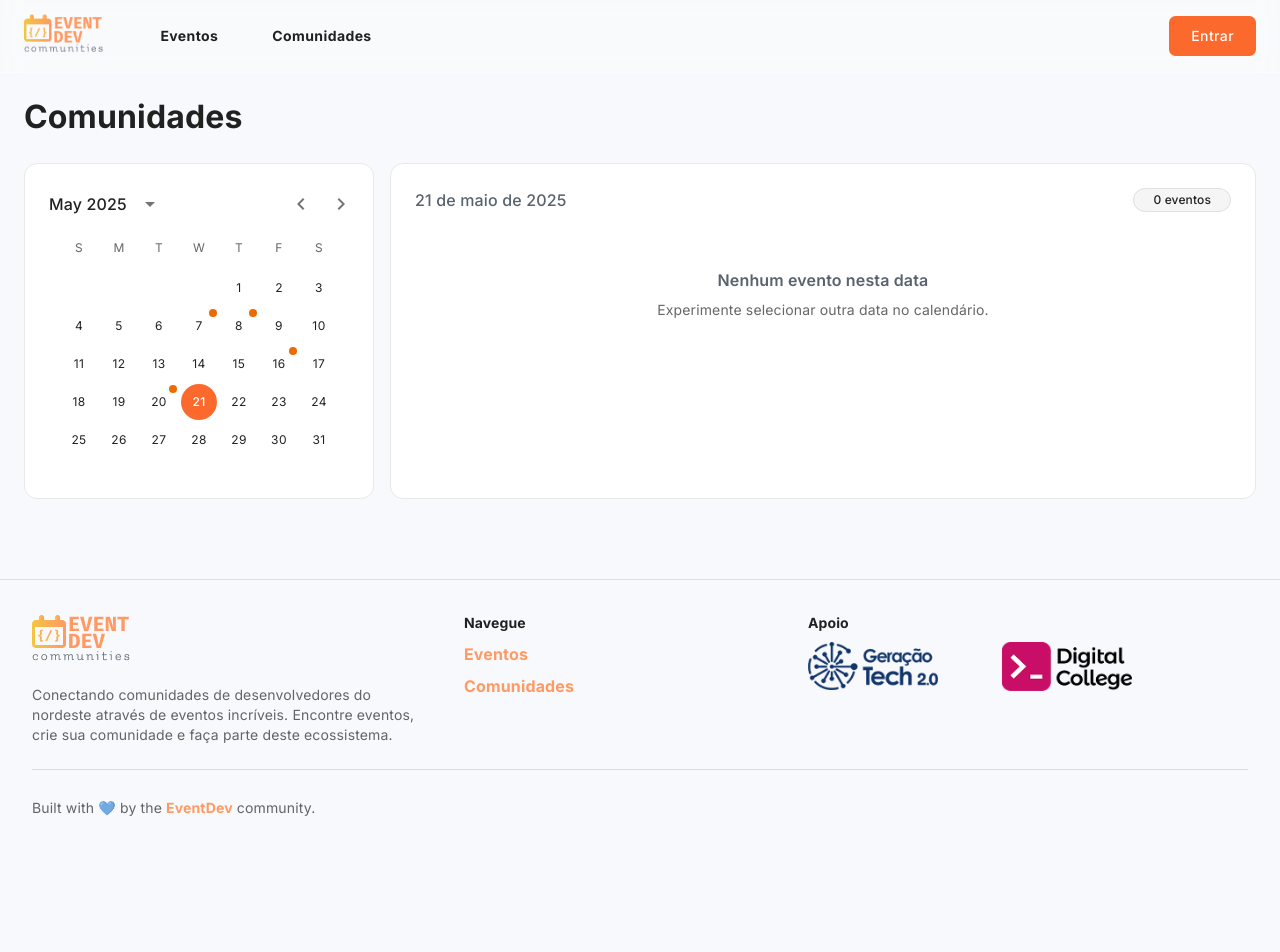
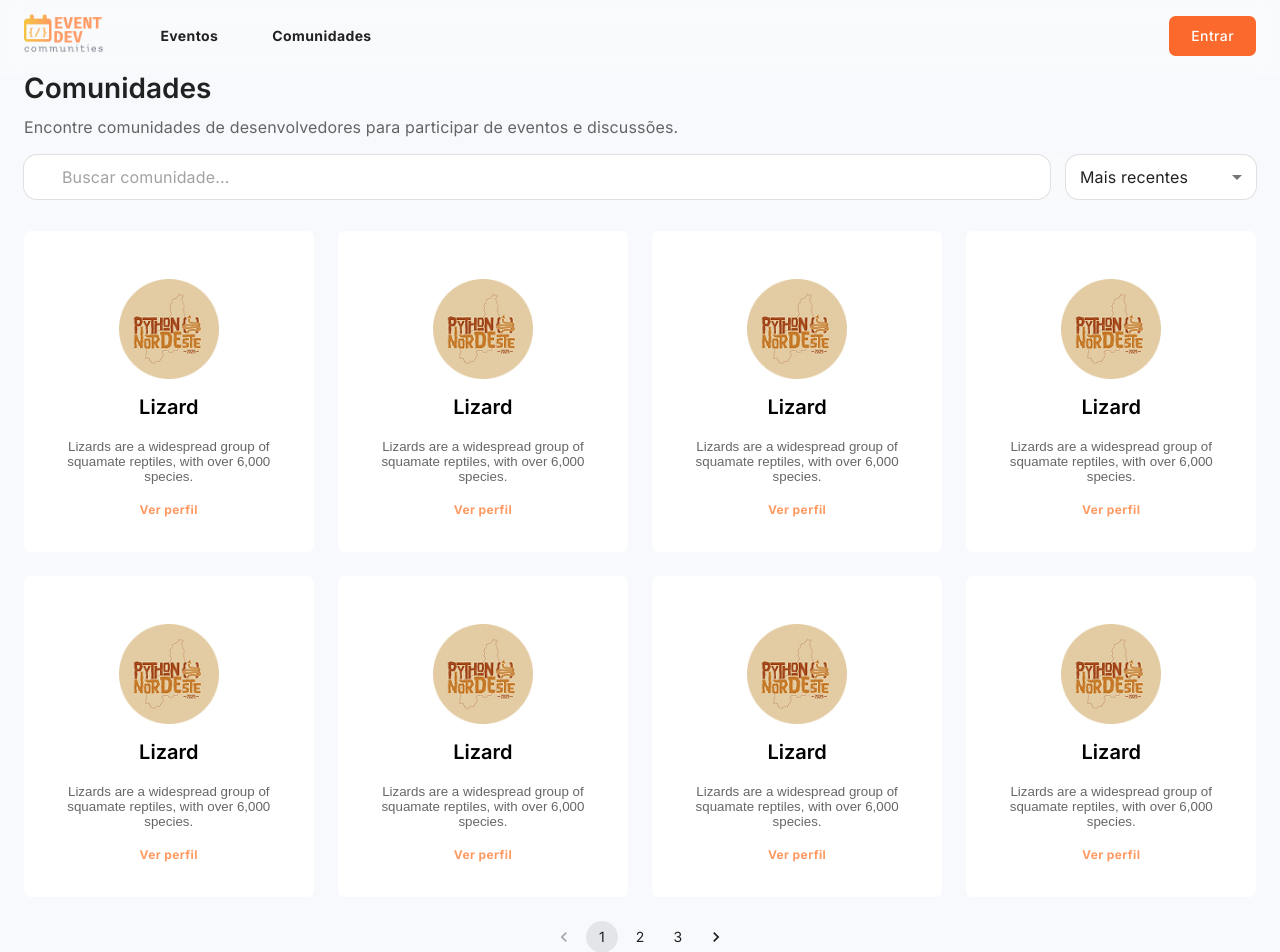
Before and after one commit to mathewvieira/Event-Dev-Communities, a React (Vite) app: page /comunidades in a window 1280 px wide. Shown: the top 952 px of the page. Before the commit the page ends 854 px from the top, so only its background shows below. Built offline with nearby package versions, Linux system fonts and the light colour scheme; some icons are missing.

Commit message:
feat: add communities page and horizontal card component

```diff
--- a/src/pages/Communities.jsx
+++ b/src/pages/Communities.jsx
@@ -1,13 +1,77 @@
-import CalendarView from '@/shared/components/CalendarView'
 import Container from '@mui/material/Container'
+import Typography from '@mui/material/Typography'
+import Searchbar from '@/shared/components/Searchbar'
+import FeaturedCardGroup from '@/shared/components/FeaturedCard/FeaturedCardGroup'
+import Pagination from '@mui/material/Pagination'
+import Box from '@mui/material/Box'
+import { useState } from 'react'
+import React from 'react'
+import CardEventHorizontal from '@/shared/components/CardEvent/CardEventHorizontal'
+export default function Communities() {
+  const [page, setPage] = useState(1)
+  const groups = [
+    ['comunidade 1', 'comunidade 2'],
+    ['comunidade 3', 'comunidade 4'],
+    ['comunidade 5', 'comunidade 6'],
+    ['comunidade 7', 'comunidade 8'],
+    ['comunidade 9']
+  ]
 
-export default function Communities() {
+  const groupsPerPage = 2
+  const pageCount = Math.ceil(groups.length / groupsPerPage)
+
+  const groupsToShow = groups.slice((page - 1) * groupsPerPage, page * groupsPerPage)
+
+  const handleChangePage = (_communities, value) => {
+    setPage(value)
+  }
   return (
     <Container
       maxWidth='xl'
       sx={{ paddingTop: '4.5rem' }}>
-      <h1>Comunidades</h1>
-      <CalendarView />
+      <Typography
+        component='div'
+        maxWidth='xl'>
+        <Typography
+          variant='h3'
+          component='h1'
+          gutterBottom
+          sx={{ fontWeight: 'semibold' }}>
+          Comunidades
+        </Typography>
+
+        <Typography
+          variant='body1'
+          color='text.secondary'
+          sx={{ marginBottom: '1rem' }}>
+          Encontre comunidades de desenvolvedores para participar de eventos e discussões.
+        </Typography>
+      </Typography>
+      <Searchbar
+        showToggle={false}
+        placeholderText={'Buscar comunidade...'}
+        filterOptions={[
+          { value: 'recent', label: 'Mais recentes' },
+          { value: 'popular', label: 'Mais populares' },
+          { value: 'alphabetical', label: 'Ordem alfabética' }
+        ]}
+      />
+      {groupsToShow.map((groupCommunities, index) => (
+        <FeaturedCardGroup
+          key={index}
+          communities={groupCommunities}
+        />
+      ))}
+
+      {pageCount > 1 && (
+        <Box sx={{ display: 'flex', justifyContent: 'center', mt: 3 }}>
+          <Pagination
+            count={pageCount}
+            page={page}
+            onChange={handleChangePage}
+          />
+        </Box>
+      )}
     </Container>
   )
 }
--- a/src/pages/Events.jsx
+++ b/src/pages/Events.jsx
@@ -7,9 +7,25 @@ import Box from '@mui/material/Box'
 import React, { useState } from 'react'
 import CalendarView from '@/shared/components/CalendarView'
 import Stack from '@mui/material/Stack'
+import Pagination from '@mui/material/Pagination'
 
 export default function Events() {
-  const [view, setView] = useState('calendar')
+  const [view, setView] = useState('grid')
+
+  const [page, setPage] = useState(1)
+
+  // cada grupo é uma lista de eventos (aqui só strings para ilustrar)
+  const groups = [['Evento 1', 'Evento 2'], ['Evento 3', 'Evento 4'], ['Evento 5', 'Evento 6'], ['Evento 7', 'Evento 8'], ['Evento 9']]
+
+  const groupsPerPage = 2
+  const pageCount = Math.ceil(groups.length / groupsPerPage)
+
+  const groupsToShow = groups.slice((page - 1) * groupsPerPage, page * groupsPerPage)
+
+  const handleChangePage = (_event, value) => {
+    setPage(value)
+  }
+
   return (
     <Box>
       <Container
@@ -36,10 +52,11 @@ export default function Events() {
         <Searchbar
           view={view}
           setView={setView}
+          placeholderText={'Buscar eventos...'}
         />
         <Box sx={{ display: 'flex', gap: 2 }}>
           <Stack
-            direction={{ xs: 'column', md: 'row' }}
+            direction={{ xs: 'column', md: 'column', lg: 'row' }}
             spacing={2}
             sx={{ width: '100%' }}>
             <Box>
@@ -50,8 +67,24 @@ export default function Events() {
                 <CalendarView />
               ) : (
                 <>
-                  <CardEventGroup />
-                  <CardEventGroup />
+                  {groupsToShow.map((groupEvents, index) => (
+                    <CardEventGroup
+                      key={index}
+                      events={groupEvents}
+                    />
+                  ))}
+
+                  {pageCount > 1 && (
+                    <Box sx={{ display: 'flex', justifyContent: 'center', mt: 3 }}>
+                      <Pagination
+                        count={pageCount}
+                        page={page}
+                        onChange={handleChangePage}
+                      />
+                    </Box>
+                  )}
+                  {/* <CardEventGroup />
+                  <CardEventGroup /> */}
                 </>
               )}
             </Box>
--- /dev/null
+++ b/src/shared/components/CardEvent/CardEventHorizontal/index.jsx
@@ -0,0 +1,104 @@
+import Box from '@mui/material/Box'
+import Card from '@mui/material/Card'
+import Link from '@mui/material/Link'
+import Avatar from '@mui/material/Avatar'
+import CardMedia from '@mui/material/CardMedia'
+import Typography from '@mui/material/Typography'
+import CardContent from '@mui/material/CardContent'
+import CardActionArea from '@mui/material/CardActionArea'
+
+import LinkIcon from '@mui/icons-material/Link'
+import PlaceOutlinedIcon from '@mui/icons-material/PlaceOutlined'
+import CalendarTodayIcon from '@mui/icons-material/CalendarToday'
+
+import eventReact from '@/shared/assets/static/images/event-react.jpg'
+import logoFrontendCeara from '@/shared/assets/static/images/frontend-ce-logo.jpg'
+
+export default function CardEventHorizontal() {
+  return (
+    <Card
+      sx={{
+        display: 'flex',
+        flexDirection: { xs: 'column', sm: 'row' },
+        borderRadius: 2,
+        overflow: 'hidden',
+        boxSizing: 'border-box',
+        width: '100%',
+        maxWidth: 900
+      }}>
+      <CardMedia
+        component='img'
+        image={eventReact}
+        alt='Evento React'
+        sx={{
+          width: { xs: '100%', sm: 200 },
+          height: { xs: 'auto', sm: 180 },
+          objectFit: 'cover',
+          borderBottomLeftRadius: { xs: 0, sm: 8 }
+        }}
+      />
+      <CardActionArea
+        sx={{
+          flex: 1,
+          height: { xs: 'auto', sm: 180 },
+          border: '1px solid #E5E7EB',
+          borderTopRightRadius: 2,
+          borderBottomRightRadius: 2,
+          borderTopLeftRadius: 0,
+          borderBottomLeftRadius: 2
+        }}>
+        <CardContent sx={{ paddingRight: 0, paddingLeft: 1, paddingTop: 0, paddingBottom: 0 }}>
+          <Box sx={{ display: 'flex', alignItems: 'center', gap: 1, mb: 1, mt: 1 }}>
+            <Avatar
+              alt='Logo Front-End CE'
+              src={logoFrontendCeara}
+              sx={{ width: 32, height: 32 }}
+            />
+            <Typography
+              variant='subtitle1'
+              sx={{ fontWeight: 500 }}>
+              Frontend Ceará
+            </Typography>
+          </Box>
+
+          <Typography
+            variant='body1'
+            component='div'
+            sx={{ mb: 1, fontWeight: 600 }}>
+            React Conf Nordeste 2025
+          </Typography>
+
+          <Box sx={{ display: 'flex', flexWrap: 'wrap', gap: 1 }}>
+            <Box sx={{ display: 'flex', alignItems: 'center', gap: 1 }}>
+              <CalendarTodayIcon sx={{ color: '#64748B' }} />
+              <Typography
+                variant='body2'
+                sx={{ color: '#64748B' }}>
+                12 de Junho de 2025
+              </Typography>
+            </Box>
+            <Box sx={{ display: 'flex', alignItems: 'center', gap: 1 }}>
+              <PlaceOutlinedIcon sx={{ color: '#64748B' }} />
+              <Typography
+                variant='body2'
+                sx={{ color: '#64748B' }}>
+                Centro de Eventos - Av. Washington Soares
+              </Typography>
+            </Box>
+            <Box sx={{ display: 'flex', alignItems: 'center', gap: 1 }}>
+              <LinkIcon sx={{ color: '#64748B' }} />
+              <Link
+                href='#'
+                underline='hover'
+                target='_blank'
+                rel='noopener'
+                sx={{ color: 'primary.main', textDecoration: 'none' }}>
+                seu-link.com
+              </Link>
+            </Box>
+          </Box>
+        </CardContent>
+      </CardActionArea>
+    </Card>
+  )
+}
--- a/src/shared/components/Searchbar/index.jsx
+++ b/src/shared/components/Searchbar/index.jsx
@@ -12,8 +12,19 @@ import AppsIcon from '@mui/icons-material/Apps'
 import EventIcon from '@mui/icons-material/Event'
 import SearchIcon from '@mui/icons-material/Search'
 
-export default function Searchbar({ view, setView }) {
-  const [filter, setFilter] = useState('nearby')
+export default function Searchbar({
+  view,
+  setView,
+  showToggle = true,
+  placeholderText,
+  filterOptions = [
+    { value: 'nearby', label: 'Mais próximos' },
+    { value: 'recent', label: 'Mais recentes' },
+    { value: 'popular', label: 'Populares' }
+  ]
+}) {
+  // const [filter, setFilter] = useState('nearby')
+  const [filter, setFilter] = useState(filterOptions[0]?.value || '')
 
   return (
     <Box
@@ -26,12 +37,13 @@ export default function Searchbar({ view, setView }) {
       <Box
         sx={{
           display: 'flex',
-          alignItems: 'center',
+          flexDirection: { xs: 'column', sm: 'row' },
+          alignItems: { xs: 'stretch', sm: 'center' },
           width: '100%',
           gap: 2
         }}>
         <TextField
-          placeholder='Buscar eventos...'
+          placeholder={placeholderText}
           variant='outlined'
           fullWidth
           sx={{
@@ -75,11 +87,15 @@ export default function Searchbar({ view, setView }) {
               border: 'none'
             }
           }}>
-          <MenuItem value='nearby'>Mais próximos</MenuItem>
-          <MenuItem value='recent'>Mais recentes</MenuItem>
-          <MenuItem value='popular'>Populares</MenuItem>
+          {filterOptions.map((opt) => (
+            <MenuItem
+              key={opt.value}
+              value={opt.value}>
+              {opt.label}
+            </MenuItem>
+          ))}
         </Select>
-
+        {showToggle && (
           <ToggleButtonGroup
             value={view}
             exclusive
@@ -87,6 +103,8 @@ export default function Searchbar({ view, setView }) {
               if (val) setView(val)
             }}
             sx={{
+              width: { xs: '100%', sm: 'auto' },
+              alignSelf: { xs: 'stretch', sm: 'auto' },
               border: '1px solid #E2E7F0',
               borderRadius: '12px'
             }}>
@@ -94,6 +112,7 @@ export default function Searchbar({ view, setView }) {
               value='grid'
               selected={view === 'grid'}
               sx={{
+                'flex': 1,
                 'backgroundColor': view === 'grid' ? '#FC692D !important' : '#ffffff',
                 'border': 'none',
                 'borderRadius': '10px',
@@ -110,6 +129,7 @@ export default function Searchbar({ view, setView }) {
               value='calendar'
               selected={view === 'calendar'}
               sx={{
+                'flex': 1,
                 'backgroundColor': view === 'calendar' ? '#FC692D !important' : '#ffffff',
                 'border': 'none',
                 'borderRadius': '10px',
@@ -122,6 +142,7 @@ export default function Searchbar({ view, setView }) {
               <EventIcon sx={{ color: view === 'calendar' ? '#ffffff' : '#64748B' }} />
             </ToggleButton>
           </ToggleButtonGroup>
+        )}
       </Box>
     </Box>
   )
--- a/src/shared/components/SelectDatePanel/index.jsx
+++ b/src/shared/components/SelectDatePanel/index.jsx
@@ -5,8 +5,7 @@ import Paper from '@mui/material/Paper'
 import Stack from '@mui/material/Stack'
 import EventAvailableIcon from '@mui/icons-material/EventAvailable'
 import EventCountBadge from '@/shared/components/EventCountBadge'
-// futuramente você criará este componente:
-// import EventsList from './EventsList' // opcional: apenas como placeholder
+import CardEventHorizontal from '../CardEvent/CardEventHorizontal'
 
 export default function SelectedDatePanel({ selectedDate, eventsCount }) {
   const formatDate = (dateStr) => {
@@ -40,7 +39,11 @@ export default function SelectedDatePanel({ selectedDate, eventsCount }) {
 
       <Box
         flexGrow={1}
-        mt={4}>
+        mt={4}
+        display='flex'
+        flexDirection='column'
+        justifyContent='center'
+        alignItems='center'>
         {eventsCount === 0 ? (
           <Stack
             alignItems='center'
@@ -61,12 +64,16 @@ export default function SelectedDatePanel({ selectedDate, eventsCount }) {
             </Typography>
           </Stack>
         ) : (
-          //<EventsList selectedDate={selectedDate} />
-          <Typography
-            variant='body2'
-            color='text.secondary'>
-            Aqui serão exibidos os eventos do dia selecionado.
-          </Typography>
+          <>
+            <CardEventHorizontal selectedDate={selectedDate} />
+            <Box mt={2} />
+            <CardEventHorizontal selectedDate={selectedDate} />
+          </>
+          // <Typography
+          //   variant='body2'
+          //   color='text.secondary'>
+          //   Aqui serão exibidos os eventos do dia selecionado.
+          // </Typography>
         )}
       </Box>
     </Paper>
```
Also changed, not shown: src/shared/components/CardEvent/CardEventGroup/index.jsx (+10 -3 lines), src/shared/components/EventType/index.jsx (+24 -5 lines). Lines whose indentation alone changed are shown as unchanged.
